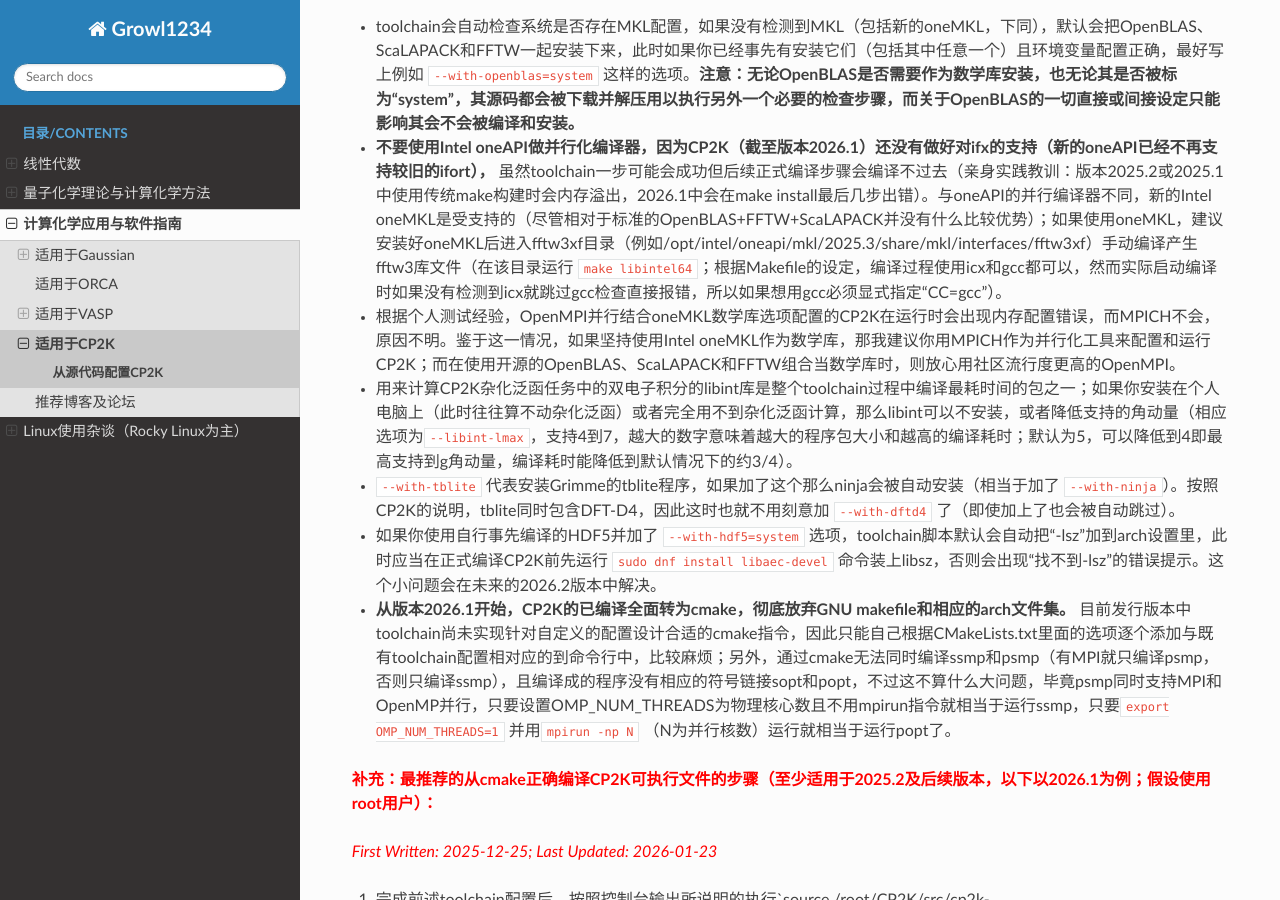
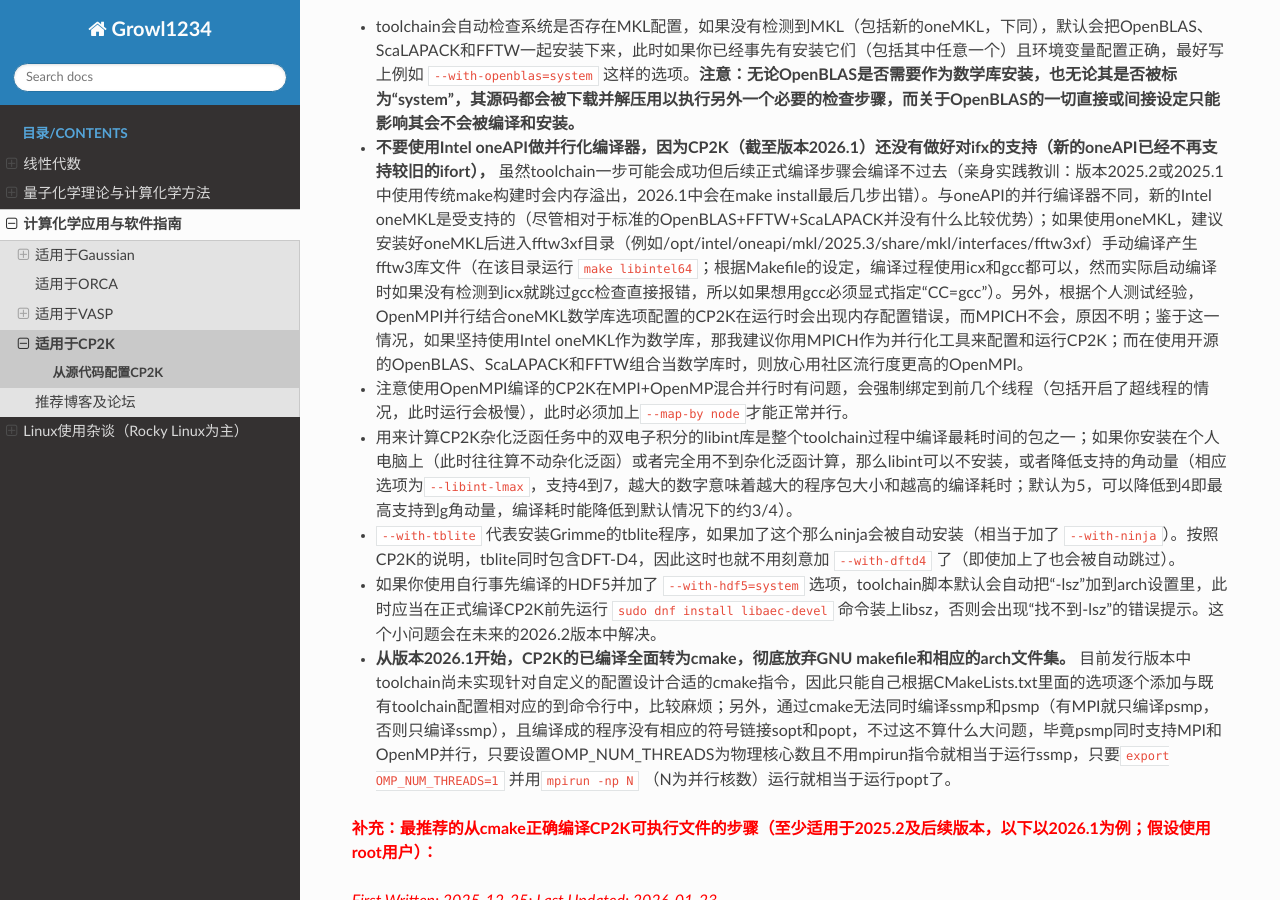
Before and after one commit to Growl1234/RTDProject, a Sphinx documentation site: the page built from source/applications/CP2K/installation.md, in a window 1280 px wide and 900 px high, scrolled down 321 px. Built offline with Sphinx 7.4.7 and the Read the Docs theme 3.1.0, drawn with Linux system fonts in a browser that asks for light colours.

Commit message:
Update CP2K/installation.md

```diff
--- a/source/applications/CP2K/installation.md
+++ b/source/applications/CP2K/installation.md
@@ -8,9 +8,9 @@
 
 * toolchain会自动检查系统是否存在MKL配置，如果没有检测到MKL（包括新的oneMKL，下同），默认会把OpenBLAS、ScaLAPACK和FFTW一起安装下来，此时如果你已经事先有安装它们（包括其中任意一个）且环境变量配置正确，最好写上例如 `--with-openblas=system` 这样的选项。**注意：无论OpenBLAS是否需要作为数学库安装，也无论其是否被标为“system”，其源码都会被下载并解压用以执行另外一个必要的检查步骤，而关于OpenBLAS的一切直接或间接设定只能影响其会不会被编译和安装。**
 
-* **不要使用Intel oneAPI做并行化编译器，因为CP2K（截至版本2026.1）还没有做好对ifx的支持（新的oneAPI已经不再支持较旧的ifort），** 虽然toolchain一步可能会成功但后续正式编译步骤会编译不过去（亲身实践教训：版本2025.2或2025.1中使用传统make构建时会内存溢出，2026.1中会在make install最后几步出错）。与oneAPI的并行编译器不同，新的Intel oneMKL是受支持的（尽管相对于标准的OpenBLAS+FFTW+ScaLAPACK并没有什么比较优势）；如果使用oneMKL，建议安装好oneMKL后进入fftw3xf目录（例如/opt/intel/oneapi/mkl/2025.3/share/mkl/interfaces/fftw3xf）手动编译产生fftw3库文件（在该目录运行 `make libintel64`；根据Makefile的设定，编译过程使用icx和gcc都可以，然而实际启动编译时如果没有检测到icx就跳过gcc检查直接报错，所以如果想用gcc必须显式指定“CC=gcc”）。
+* **不要使用Intel oneAPI做并行化编译器，因为CP2K（截至版本2026.1）还没有做好对ifx的支持（新的oneAPI已经不再支持较旧的ifort），** 虽然toolchain一步可能会成功但后续正式编译步骤会编译不过去（亲身实践教训：版本2025.2或2025.1中使用传统make构建时会内存溢出，2026.1中会在make install最后几步出错）。与oneAPI的并行编译器不同，新的Intel oneMKL是受支持的（尽管相对于标准的OpenBLAS+FFTW+ScaLAPACK并没有什么比较优势）；如果使用oneMKL，建议安装好oneMKL后进入fftw3xf目录（例如/opt/intel/oneapi/mkl/2025.3/share/mkl/interfaces/fftw3xf）手动编译产生fftw3库文件（在该目录运行 `make libintel64`；根据Makefile的设定，编译过程使用icx和gcc都可以，然而实际启动编译时如果没有检测到icx就跳过gcc检查直接报错，所以如果想用gcc必须显式指定“CC=gcc”）。另外，根据个人测试经验，OpenMPI并行结合oneMKL数学库选项配置的CP2K在运行时会出现内存配置错误，而MPICH不会，原因不明；鉴于这一情况，如果坚持使用Intel oneMKL作为数学库，那我建议你用MPICH作为并行化工具来配置和运行CP2K；而在使用开源的OpenBLAS、ScaLAPACK和FFTW组合当数学库时，则放心用社区流行度更高的OpenMPI。
 
-* 根据个人测试经验，OpenMPI并行结合oneMKL数学库选项配置的CP2K在运行时会出现内存配置错误，而MPICH不会，原因不明。鉴于这一情况，如果坚持使用Intel oneMKL作为数学库，那我建议你用MPICH作为并行化工具来配置和运行CP2K；而在使用开源的OpenBLAS、ScaLAPACK和FFTW组合当数学库时，则放心用社区流行度更高的OpenMPI。
+* 注意使用OpenMPI编译的CP2K在MPI+OpenMP混合并行时有问题，会强制绑定到前几个线程（包括开启了超线程的情况，此时运行会极慢），此时必须加上`--map-by node`才能正常并行。
 
 * 用来计算CP2K杂化泛函任务中的双电子积分的libint库是整个toolchain过程中编译最耗时间的包之一；如果你安装在个人电脑上（此时往往算不动杂化泛函）或者完全用不到杂化泛函计算，那么libint可以不安装，或者降低支持的角动量（相应选项为`--libint-lmax`，支持4到7，越大的数字意味着越大的程序包大小和越高的编译耗时；默认为5，可以降低到4即最高支持到g角动量，编译耗时能降低到默认情况下的约3/4）。
 
```
